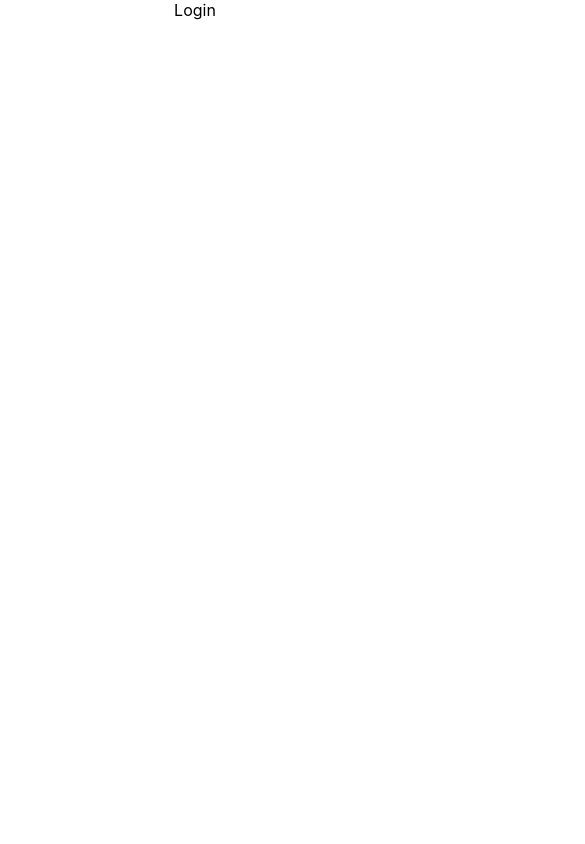
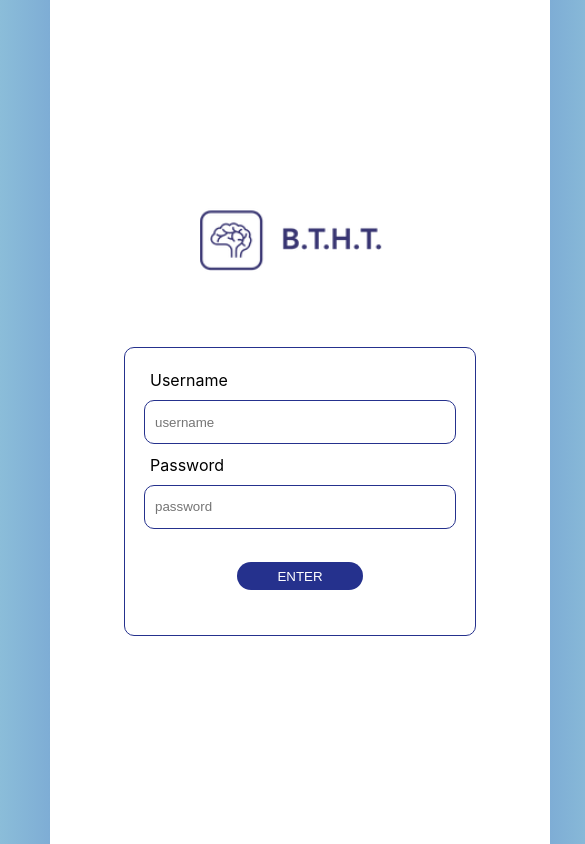
Before and after one commit to WildCodeSchool/11-21-noBugNovember-P3-bt-Front, a React (Create React App) app: page /login in a window 390 px wide. Shown: the whole page, 585 px wide, since content can reach past the window. Built offline with nearby package versions, Linux system fonts and the light colour scheme.

Commit message:
created loginPage content with logo, form and button + css and made responsive

```diff
--- a/src/index.css
+++ b/src/index.css
@@ -1,13 +1,18 @@
+* {
+  margin: 0;
+  padding: 0;
+}
+
 body {
-  margin: 0;
-  font-family: -apple-system, BlinkMacSystemFont, 'Segoe UI', 'Roboto', 'Oxygen',
-    'Ubuntu', 'Cantarell', 'Fira Sans', 'Droid Sans', 'Helvetica Neue',
+  box-sizing: border-box;
+  font-family: -apple-system, BlinkMacSystemFont, "Segoe UI", "Roboto", "Oxygen",
+    "Ubuntu", "Cantarell", "Fira Sans", "Droid Sans", "Helvetica Neue",
     sans-serif;
   -webkit-font-smoothing: antialiased;
   -moz-osx-font-smoothing: grayscale;
 }
 
 code {
-  font-family: source-code-pro, Menlo, Monaco, Consolas, 'Courier New',
+  font-family: source-code-pro, Menlo, Monaco, Consolas, "Courier New",
     monospace;
 }
--- a/src/screens/Login.js
+++ b/src/screens/Login.js
@@ -1,6 +1,34 @@
+import BTHTLogo from "../assets/BTHT-Blue_edited.webp";
+
+import "./styles/Login.css";
+
 const Login = () => {
-    return <div> Login </div>
+  return (
+    <div className="loginPage">
+      <div className="loginBackground"></div>
+      <div className="loginContainer">
+        <img src={BTHTLogo} alt="btht-logo" id="loginLogo" />
+        <div className="loginWrapper">
+          <div className="loginInput">
+            <label htmlFor="userName" className="loginLabel">
+              Username
+            </label>
+            <input type="text" id="userName" placeholder="username" />
+          </div>
+          <div className="loginInput">
+            <label htmlFor="password" className="loginLabel">
+              Password
+            </label>
+            <input type="text" id="password" placeholder="password" />
+          </div>
+          <div className="loginBtnWrapper">
+            <button id="loginBtn">ENTER</button>
+          </div>
+        </div>
+      </div>
+      <div className="loginBackground backgroundRight"></div>
+    </div>
+  );
+};
 
-}
-
-export default Login
+export default Login;
--- /dev/null
+++ b/src/screens/styles/Login.css
@@ -0,0 +1,87 @@
+.loginPage {
+  display: flex;
+  flex-direction: row;
+  min-width: 400px;
+  min-height: 100vh;
+}
+
+.loginBackground {
+  height: 100%;
+  min-height: 100vh;
+  width: 100%;
+  min-width: 50px;
+  background: rgb(139, 189, 217);
+  background: linear-gradient(
+    90deg,
+    rgba(139, 189, 217, 1) 0%,
+    rgba(126, 173, 213, 1) 100%
+  );
+}
+
+.backgroundRight {
+  transform: rotate(180deg);
+}
+
+.loginContainer {
+  width: 100%;
+  min-width: 500px;
+  max-width: 900px;
+  min-height: 700px;
+  display: flex;
+  flex-direction: column;
+  justify-content: center;
+  align-items: center;
+}
+
+#loginLogo {
+  width: 40%;
+  height: auto;
+  margin-bottom: 15%;
+}
+
+.loginWrapper {
+  display: flex;
+  flex-direction: column;
+  justify-content: space-around;
+  border: 1px solid #25318d;
+  border-radius: 10px / 10px;
+  padding: 2vh 5%;
+  height: 30vh;
+  width: 60%;
+}
+
+.loginInput {
+  display: flex;
+  flex-direction: column;
+  justify-content: space-around;
+  align-items: flex-start;
+  height: 10vh;
+}
+
+#userName,
+#password {
+  padding-left: 10px;
+  height: 5vh;
+  width: 100%;
+  border: 1px solid #25318d;
+  border-radius: 10px / 10px;
+  align-self: center;
+}
+
+.loginBtnWrapper {
+  display: flex;
+  justify-content: center;
+  align-items: center;
+  height: 10vh;
+}
+
+#loginBtn {
+  display: flex;
+  justify-content: center;
+  align-items: center;
+  padding: 0.5em 3em;
+  border-radius: 15px / 15px;
+  border: none;
+  background-color: #25318d;
+  color: white;
+}
```
Also changed, not shown: src/App.js (+13 -13 lines), src/index.js (+9 -9 lines), src/assets/BTHT-Blue_edited.webp (added), src/logo.svg (deleted).
